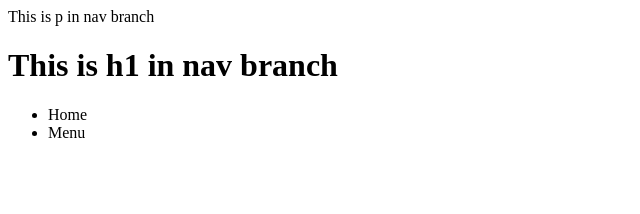
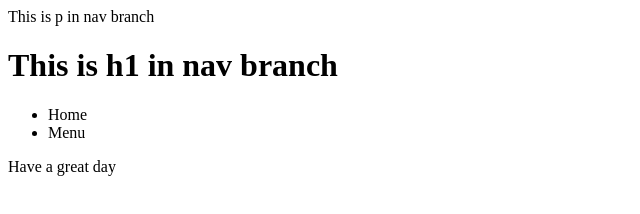
Before and after one commit to Sowjanya-Penmetsa/Git_demonstration, a plain HTML site: page index.html in a window 1280 px wide. Shown: the whole page, without its empty margins (0-640 px from the left). Drawn offline with Linux system fonts and the light colour scheme.

Commit message:
added footer

```diff
--- a/index.html
+++ b/index.html
@@ -12,5 +12,6 @@
           <li>Menu</li>
         </ul>
       </nav>
+      <footer>Have a great day</footer>
     </body>
 </html>
```
